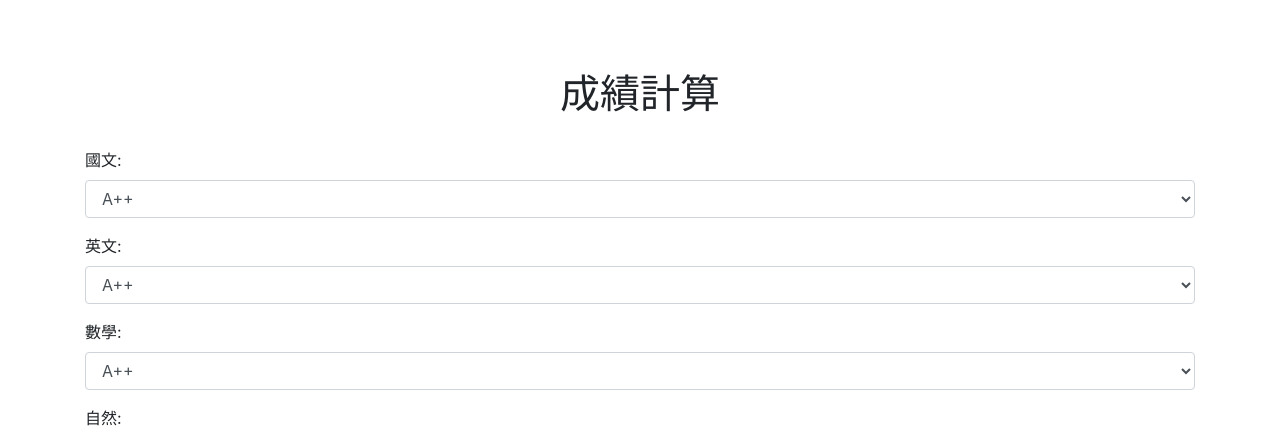
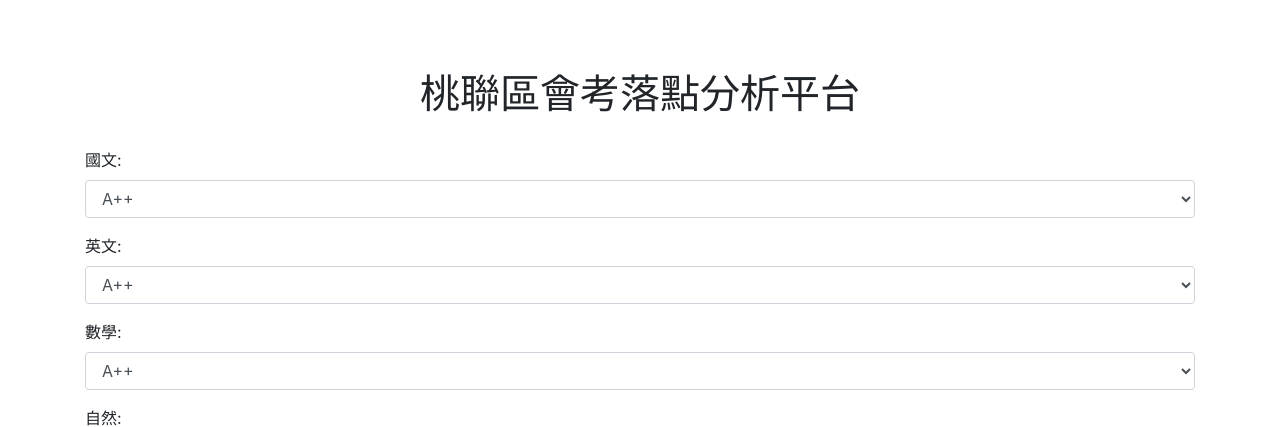
Before and after one commit to samzhangw/w, a Flask app: page / in a window 1280 px wide. Shown: the top 427 px of the page. Run offline with Flask 2, Linux system fonts and the light colour scheme; some libraries are stand-ins or nearby versions.

Commit message:
Update index.html

```diff
--- a/templates/index.html
+++ b/templates/index.html
@@ -2,7 +2,7 @@
 <html lang="en">
 <head>
     <meta charset="UTF-8">
-    <title>成績計算</title>
+    <title>桃聯區會考落點分析平台</title>
     <link rel="stylesheet" href="https://stackpath.bootstrapcdn.com/bootstrap/4.5.2/css/bootstrap.min.css">
     <style>
         body {
@@ -19,7 +19,7 @@
 </head>
 <body>
     <div class="container">
-        <h1 class="text-center">成績計算</h1>
+        <h1 class="text-center">桃聯區會考落點分析平台</h1>
         <form id="scoreForm">
             <div class="form-group">
                 <label for="chinese">國文:</label>
```
